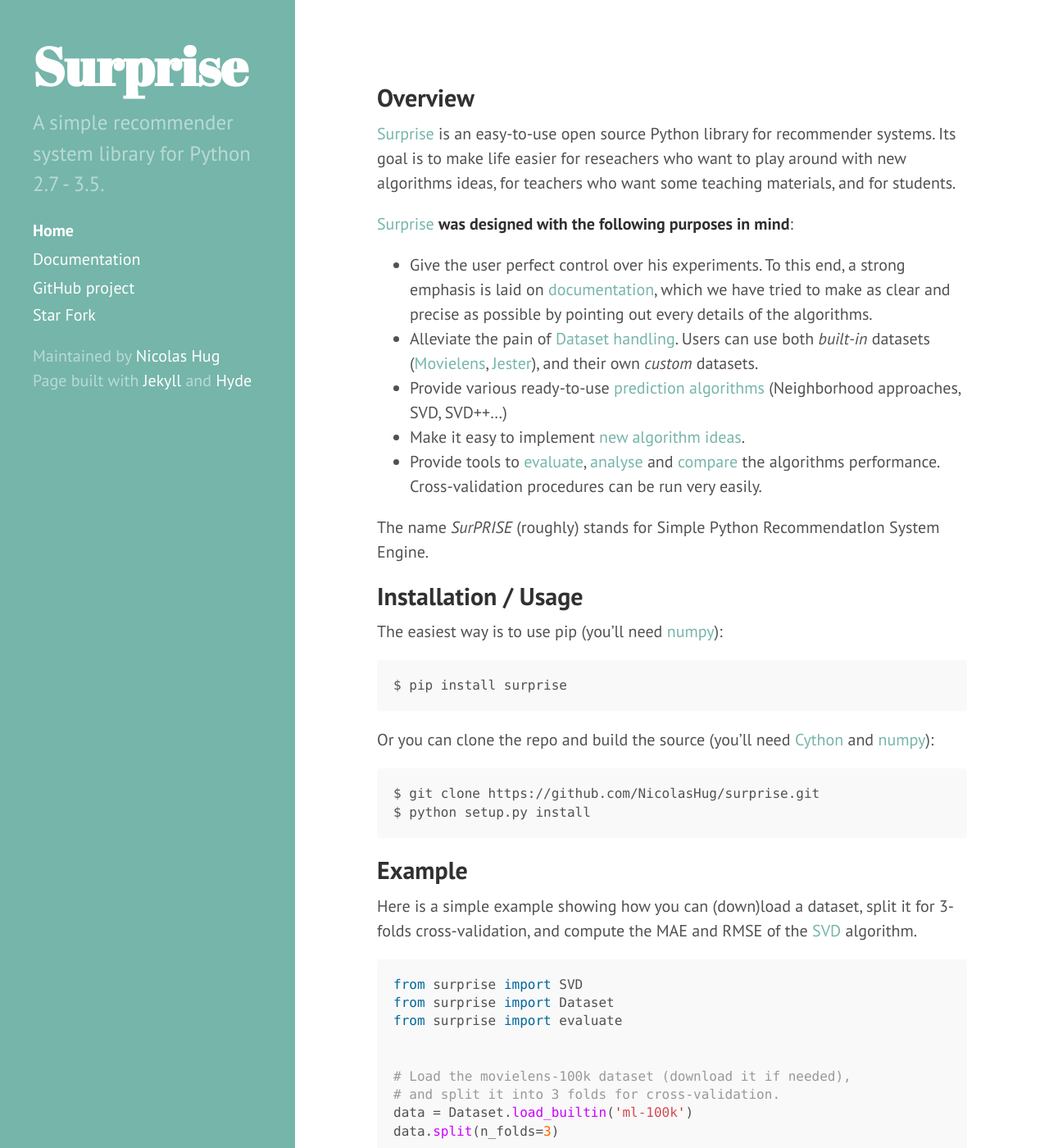
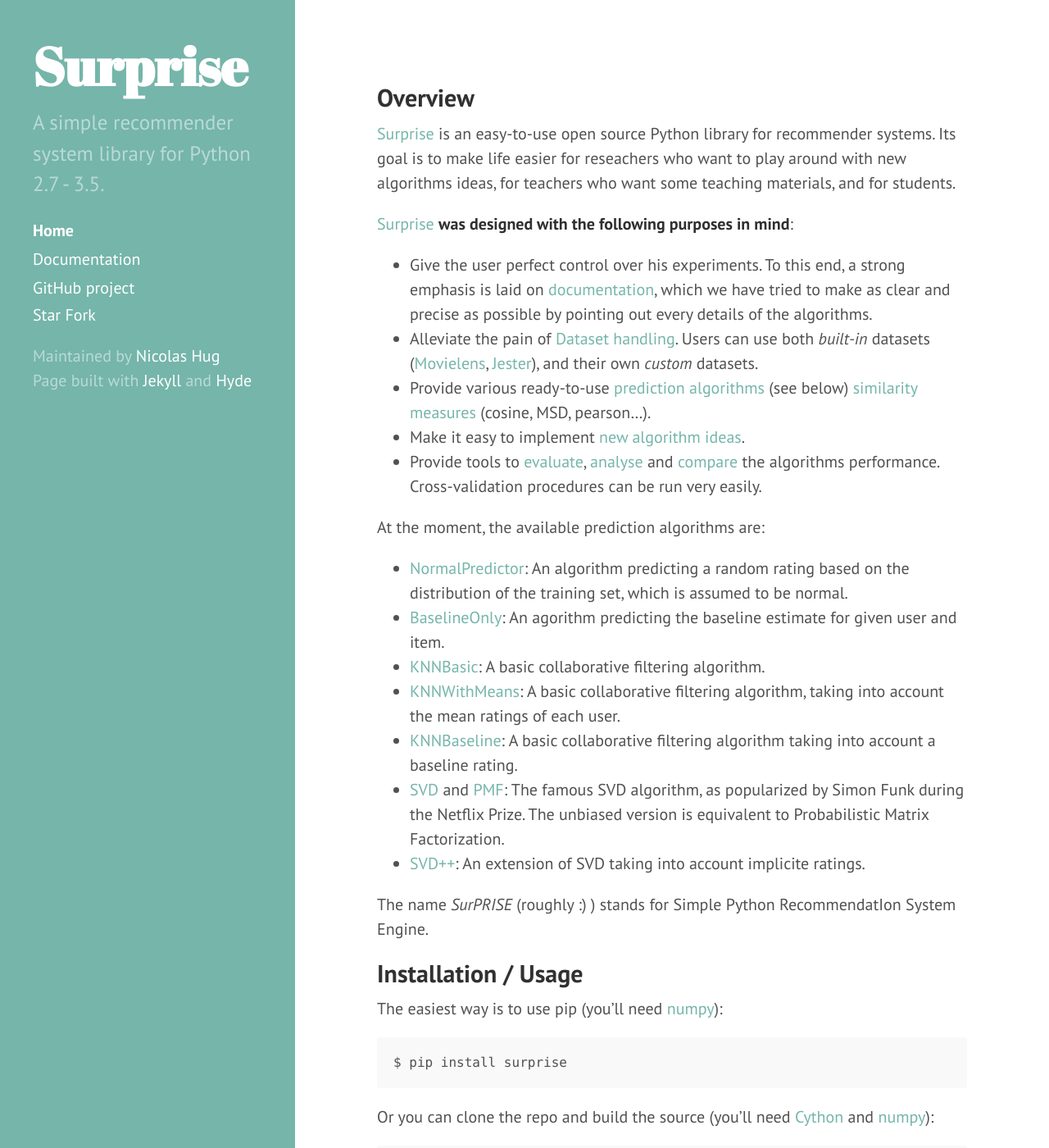
Before and after one commit to NicolasHug/Surprise, a Jekyll site: the page built from index.md, in a window 1280 px wide and 1400 px high. Shown: the whole window at 82% size. Built offline with Jekyll 4.4.1, drawn with Linux system fonts in a browser that asks for light colours; some of the changed text lies outside the part shown.

Commit message:
update index.md

```diff
--- a/index.md
+++ b/index.md
@@ -28,7 +28,10 @@
   ([Movielens](http://grouplens.org/datasets/movielens/),
   [Jester](http://eigentaste.berkeley.edu/dataset/)), and their own *custom* datasets.
 - Provide various ready-to-use [prediction
-  algorithms](http://surprise.readthedocs.io/en/latest/prediction_algorithms_package.html) (Neighborhood approaches, SVD, SVD++...)
+  algorithms](http://surprise.readthedocs.io/en/latest/prediction_algorithms_package.html)
+  (see below) [similarity
+  measures](http://surprise.readthedocs.io/en/latest/similarities.html)
+  (cosine, MSD, pearson...).
 - Make it easy to implement [new algorithm
   ideas](http://surprise.readthedocs.io/en/latest/building_custom_algo.html).
 - Provide tools to [evaluate](http://surprise.readthedocs.io/en/latest/evaluate.html),
@@ -37,8 +40,33 @@
   [compare](http://nbviewer.jupyter.org/github/NicolasHug/Surprise/blob/master/examples/notebooks/Compare.ipynb)
   the algorithms performance. Cross-validation procedures can be run very easily.
 
-The name *SurPRISE* (roughly) stands for Simple Python RecommendatIon System
-Engine.
+At the moment, the available prediction algorithms are:
+
+- [NormalPredictor](http://surprise.readthedocs.io/en/latest/basic_algorithms.html#surprise.prediction_algorithms.random_pred.NormalPredictor):
+  An algorithm predicting a random rating based on the distribution of the
+  training set, which is assumed to be normal.
+- [BaselineOnly](http://surprise.readthedocs.io/en/latest/basic_algorithms.html#surprise.prediction_algorithms.baseline_only.BaselineOnly):
+  An agorithm predicting the baseline estimate for given user and item.
+- [KNNBasic](http://surprise.readthedocs.io/en/latest/knn_inspired.html#surprise.prediction_algorithms.knns.KNNBasic):
+  A basic collaborative filtering algorithm.
+- [KNNWithMeans](http://surprise.readthedocs.io/en/latest/knn_inspired.html#surprise.prediction_algorithms.knns.KNNWithMeans):
+  A basic collaborative filtering algorithm, taking into account the mean
+  ratings of each user.
+- [KNNBaseline](http://surprise.readthedocs.io/en/latest/knn_inspired.html#surprise.prediction_algorithms.knns.KNNBaseline):
+  A basic collaborative filtering algorithm taking into account a baseline
+  rating.
+- [SVD](http://surprise.readthedocs.io/en/latest/matrix_factorization.html#surprise.prediction_algorithms.matrix_factorization.SVD)
+  and
+  [PMF](http://surprise.readthedocs.io/en/latest/matrix_factorization.html#unbiased-note):
+  The famous SVD algorithm, as popularized by Simon Funk during the Netflix
+  Prize. The unbiased version is equivalent to Probabilistic Matrix
+  Factorization.
+- [SVD++](http://surprise.readthedocs.io/en/latest/matrix_factorization.html#surprise.prediction_algorithms.matrix_factorization.SVDpp):
+  An extension of SVD taking into account implicite ratings.
+
+
+The name *SurPRISE* (roughly :) ) stands for Simple Python RecommendatIon
+System Engine.
 
 Installation / Usage
 --------------------
@@ -138,19 +166,17 @@
 - [Pierre-François Gimenez](https://github.com/PFgimenez), for his valuable
   insights on software design.
 
-Contributing
-------------
+Contributing, feedback
+----------------------
 
 Any kind of feedback/criticism would be greatly appreciated (software design,
 documentation, improvement ideas, spelling mistakes, etc...).
 
-Some other algorithms we would like to see implemented in
-[Surprise](http://surpriselib.com) are:
+If you'd like to see some features or algorithms implemented in
+[Surprise](http://surpriselib.com), please let us know! Some of the current
+ideas are:
 
-- Probabilistic Matrix Factorization
 - Non negative matrix factorization
-- AutoRec
 - RBM for CF
 
- Please feel free
-to contribute and send pull requests!
+Please feel free to contribute and send pull requests!
```
